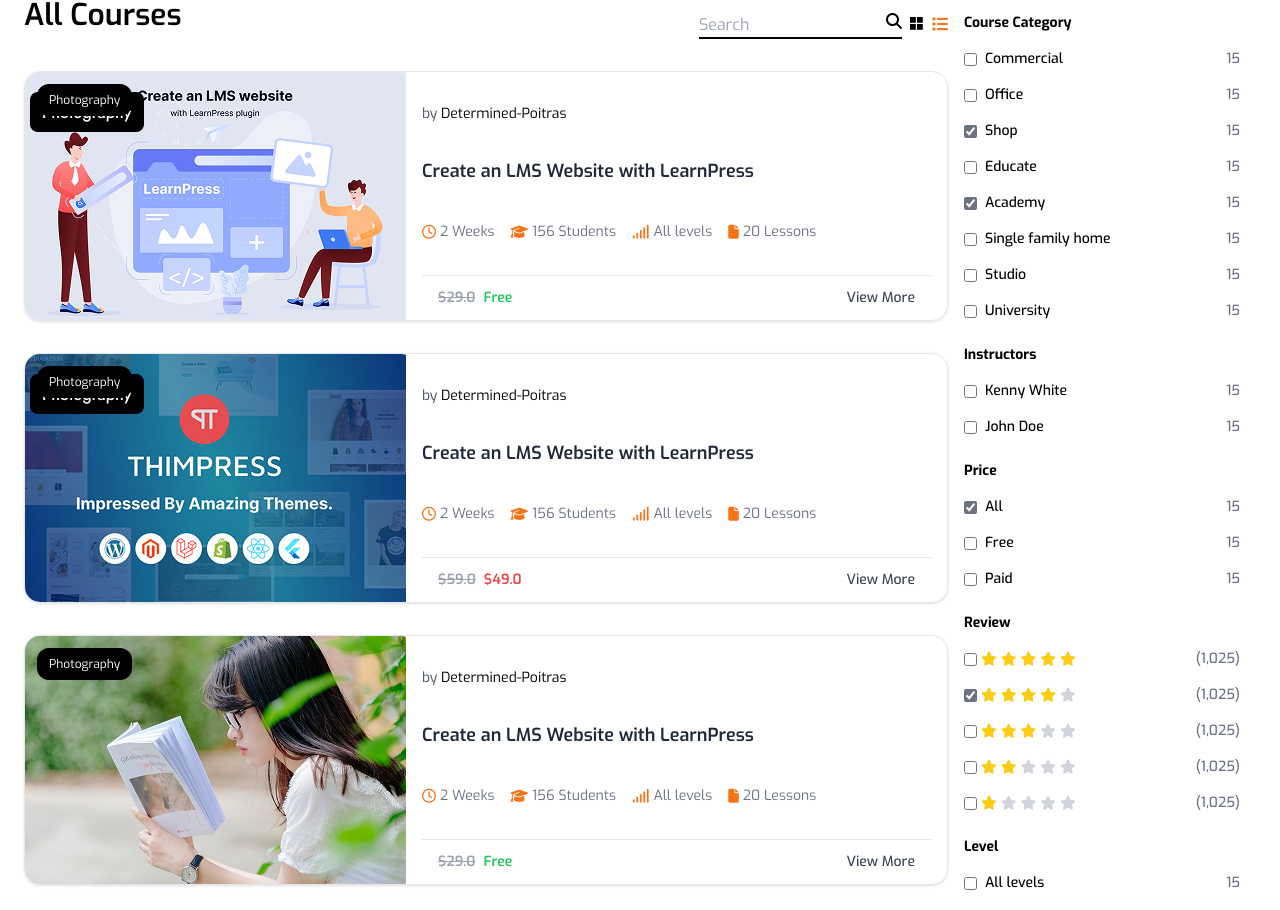
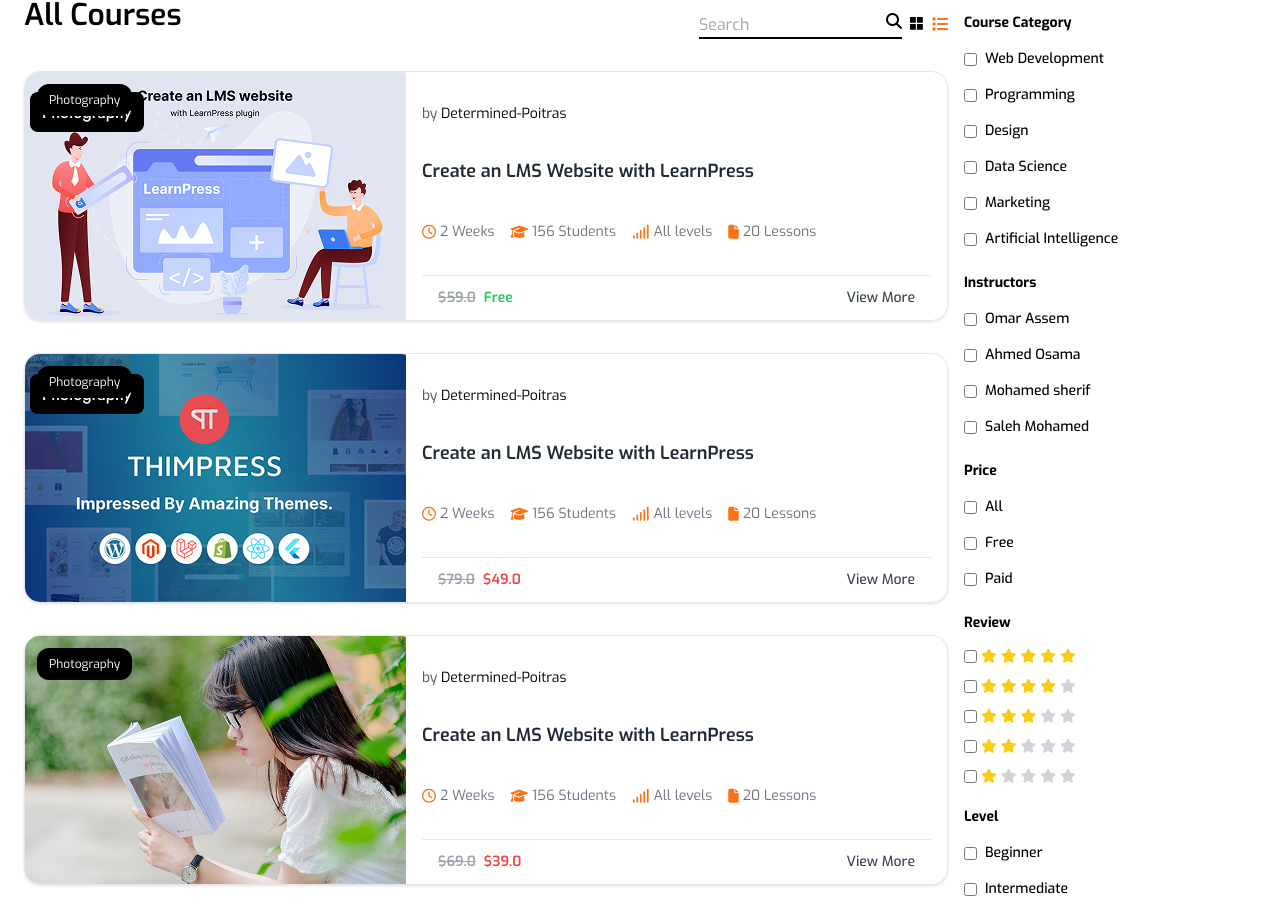
Before and after one commit to ahmedos248/edupress, a React (Vite) app: page /courses in a window 1280 px wide. Shown: the part 159-1069 px from the top of the page. Built offline with nearby package versions, Linux system fonts and the light colour scheme.

Commit message:
added filter functionality to courses & fixed contact page mobile view

```diff
--- a/src/components/Courses/AllCourses.jsx
+++ b/src/components/Courses/AllCourses.jsx
@@ -1,30 +1,71 @@
-import React, { useState } from 'react'
-import SidebarFilter from '../SidebarFilter';
-import CourseCard1 from './CourseCard1';
-import CourseCard2 from './CourseCard2';
-import { Link } from "react-router-dom";
-
+import React, { useState } from "react";
+import SidebarFilter from "../SidebarFilter";
+import CourseCard1 from "./CourseCard1";
+import CourseCard2 from "./CourseCard2";
+import courses from "../../data/courses.json";
 
 const AllCourses = () => {
     const [open, setOpen] = useState(false);
-    const courses = [
-        { image: "/images/Image1.jpg", price: "$29.0", disc: "Free", id: 1 },
-        { image: "/images/Image2.jpg", price: "$59.0", disc1: "$49.0", id: 2 },
-        { image: "/images/Image3.jpg", price: "$29.0", disc: "Free", id: 3 },
-        { image: "/images/Image4.jpg", price: "$29.0", disc: "Free", id: 4 },
-        { image: "/images/Image5.jpg", price: "$29.0", disc: "Free", id: 5 },
-        { image: "/images/Image6.jpg", price: "$29.0", disc: "Free", id: 6 },
-    ];
-    const [active, setActive] = useState('b');
+    const [active, setActive] = useState("b");
+    const [filters, setFilters] = useState({});
+    const [filteredCourses, setFilteredCourses] = useState(courses);
+    const [search, setSearch] = useState("");
+
+    const applyFilters = React.useCallback((filters) => {
+        let result = courses;
+
+        if (filters.category?.length) {
+            result = result.filter((course) =>
+                filters.category.includes(course.category)
+            );
+        }
+
+        if (filters.instructors?.length) {
+            result = result.filter((course) =>
+                filters.instructors.includes(course.instructor)
+            );
+        }
+
+        if (filters.price?.includes("Free")) {
+            result = result.filter((course) => course.disc === "Free");
+        } else if (filters.price?.includes("Paid")) {
+            result = result.filter((course) => course.disc !== "Free");
+        }
+
+        if (filters.review?.length) {
+            result = result.filter((course) =>
+                filters.review.some((star) => Math.round(course.rating) === star)
+            );
+        }
+
+        if (filters.level?.length) {
+            result = result.filter((course) =>
+                filters.level.includes(course.level)
+            );
+        }
+
+        if (search.trim() !== "") {
+            result = result.filter((course) =>
+                course.title.toLowerCase().includes(search.toLowerCase())
+            );
+        }
+
+        setFilteredCourses(result);
+    }, [search]);
+
+    React.useEffect(() => {
+        applyFilters(filters);
+    }, [filters, search, applyFilters]);
+
     return (
         <section className="max-w-screen-xl mx-auto px-6 py-12 bg-white exo-text lg:grid lg:grid-cols-4">
             <button
-                onClick={() => setOpen(prev => !prev)}
+                onClick={() => setOpen((prev) => !prev)}
                 className="lg:hidden text-orange-500 bg-white p-2 rounded shadow float-right"
             >
-                <i class="fa-solid fa-filter"></i>
+                <i className="fa-solid fa-filter"></i>
             </button>
-            <div className='lg:col-span-3'>
+            <div className="lg:col-span-3">
                 <div className="flex flex-col lg:flex-row lg:justify-between items-start mb-8 space-y-4">
                     <div>
                         <h2 className="text-3xl font-semibold">All Courses</h2>
@@ -35,18 +76,20 @@
                                 <input
                                     type="text"
                                     placeholder="Search"
+                                    value={search}
+                                    onChange={(e) => setSearch(e.target.value)}
                                     className="w-full focus:outline-none"
                                 />
                                 <i className="fa-solid fa-magnifying-glass"></i>
                             </div>
 
-                            <div class="w-[14px] h-[22px] bg-white flex items-center justify-center">
+                            <div className="w-[14px] h-[22px] bg-white flex items-center justify-center">
                                 <svg
-                                    onClick={() => setActive('a')}
+                                    onClick={() => setActive("a")}
                                     xmlns="http://www.w3.org/2000/svg"
                                     viewBox="0 0 24 24"
-                                    className={`w-6 h-6 cursor-pointer
-                                        ${active === 'a' ? 'fill-orange-500' : 'fill-black'}`}
+                                    className={`w-6 h-6 cursor-pointer ${active === "a" ? "fill-orange-500" : "fill-black"
+                                        }`}
                                 >
                                     <path d="M0 0h10v10H0V0zM12 0h10v10H12V0zM0 12h10v10H0V12zM12 12h10v10H12V12z" />
                                 </svg>
@@ -54,60 +97,42 @@
 
                             <div>
                                 <i
-                                    onClick={() => setActive('b')}
-                                    className={`fa-solid fa-list cursor-pointer
-                                ${active === 'b' ? 'text-orange-500' : 'text-black'}`}></i>
+                                    onClick={() => setActive("b")}
+                                    className={`fa-solid fa-list cursor-pointer ${active === "b" ? "text-orange-500" : "text-black"
+                                        }`}
+                                ></i>
                             </div>
-
                         </div>
                     </div>
                 </div>
                 <div className="grid grid-cols-2 lg:gap-8 gap-4">
-                    {courses.map((course, idx) => (
-                        <>
-                            {active === 'a' && (
-                                <CourseCard1 key={idx} course={course} />
-                            )}
-                            {active === 'b' && (
-                                <CourseCard2 key={idx} course={course} />
-                            )}
-                        </>
-                    ))}
-                </div>
-                <div className="flex justify-center mt-6 gap-2">
-                    <button className="w-8 h-8 flex items-center justify-center border rounded-full p-6">
-                        <i className="fas fa-chevron-left"></i>
-                    </button>
-                    {[1, 2, 3].map((num) => (
-                        <button
-                            key={num}
-                            className={`w-8 h-8 flex font-medium items-center justify-center p-6 rounded-full ${num === 1
-                                ? "bg-black text-white"
-                                : "border text-gray-500 hover:bg-gray-200"
-                                }`}
-                        >
-                            {num}
-                        </button>
-                    ))}
-                    <button className="w-8 h-8 flex items-center justify-center border rounded-full p-6">
-                        <i className="fas fa-chevron-right"></i>
-                    </button>
+                    {filteredCourses.length > 0 ? (
+                        filteredCourses.map((course, idx) => (
+                            <React.Fragment key={idx}>
+                                {active === "a" && <CourseCard1 course={course} />}
+                                {active === "b" && <CourseCard2 course={course} />}
+                            </React.Fragment>
+                        ))
+                    ) : (
+                        <p>No courses found</p>
+                    )}
                 </div>
             </div>
-            <SidebarFilter className={`backdrop-blur-md bg-white/40 p-4 shadow fixed top-14 right-0 w-[50%] h-full z-20 exo-text lg:text-[16px] text-[14px] font-semibold lg:hidden overflow-scroll custom-scroll transition-all duration-300 ease-in-out ${open ? "left-0" : "-left-full"}`} />
-            <div className='lg:col-span-1 lg:block hidden'>
-                <SidebarFilter />
+            <SidebarFilter
+                filters={filters} setFilters={setFilters}
+                className={`backdrop-blur-md bg-white/40 p-4 pb-14 shadow fixed top-14 left-0 w-[50%] h-full z-20 exo-text lg:text-[16px] text-[14px] font-semibold lg:hidden overflow-scroll custom-scroll transition-all duration-300 ease-in-out ${open ? "translate-x-0" : "-translate-x-full"
+                    }`}
+            />
+            <div className="lg:col-span-1 lg:block hidden">
+                <SidebarFilter filters={filters} setFilters={setFilters} />
             </div>
             <div
-                className={`
-    fixed inset-0 z-10 backdrop-blur-[1px] bg-black bg-opacity-40 w-full h-full lg:hidden
-    transition-all duration-300
-    ${open ? "opacity-100 pointer-events-auto" : "opacity-0 pointer-events-none"}
-  `}
+                className={`fixed inset-0 z-10 backdrop-blur-[1px] bg-black bg-opacity-40 w-full h-full lg:hidden transition-all duration-300 ${open ? "opacity-100 pointer-events-auto" : "opacity-0 pointer-events-none"
+                    }`}
                 onClick={() => setOpen(false)}
             />
         </section>
-    )
-}
+    );
+};
 
-export default AllCourses
+export default AllCourses;
--- a/src/components/Courses/CourseCard2.jsx
+++ b/src/components/Courses/CourseCard2.jsx
@@ -44,21 +44,8 @@
                 </div>
                 <div className="flex relative justify-between items-center px-4 py-3 border-t md:text-sm text-xs text-gray-700">
                     <span className="font-semibold text-gray-700 space-x-2">
-                        {course.disc && (
-                            <>
-                                <s className="text-gray-400">{course.price}</s>
-                                <span className="text-green-500">{course.disc}</span>
-                            </>
-                        )}
-                        {course.disc1 && (
-                            <>
-                                <s className="text-gray-400">{course.price}</s>
-                                <span className="text-red-500">{course.disc1}</span>
-                            </>
-                        )}
-                        {!course.disc && !course.disc1 && (
-                            <span className="text-orange-500">{course.price}</span>
-                        )}
+                        <s className="text-gray-400">{course.price}</s>
+                        <span className={`${course.disc === "Free" ? "text-green-500" : "text-red-500"}`}>{course.disc}</span>
                     </span>
                     <button className="hover:underline font-medium">View More</button>
                 </div>
--- a/src/components/Hero.jsx
+++ b/src/components/Hero.jsx
@@ -1,4 +1,5 @@
 import React from 'react'
+import { Link } from 'react-router-dom'
 
 const Hero = () => {
     return (
@@ -14,9 +15,9 @@
                         We denounce with righteous indignation and dislike men who are so beguiled and demoralized that cannot trouble.
                     </p>
                     <div className="space-x-4">
-                        <button className="bg-orange-500 hover:bg-orange-600 text-white font-semibold px-6 py-3 rounded-full transition">
+                        <Link to="/blog" className="bg-orange-500 hover:bg-orange-600 text-white font-semibold px-6 py-3 rounded-full transition">
                             Posts comment
-                        </button>
+                        </Link>
                     </div>
                 </div>
             </div>
--- a/src/components/SidebarFilter.jsx
+++ b/src/components/SidebarFilter.jsx
@@ -1,17 +1,7 @@
-import { useState } from "react";
-
-const SidebarFilter = ({ className = '' }) => {
-    const [selected, setSelected] = useState({
-        category: ["Shop", "Academy"],
-        instructors: [],
-        price: ["All"],
-        review: [4],
-        level: ["Intermidiate"],
-    });
-
+const SidebarFilter = ({ className = '', filters, setFilters }) => {
     const toggle = (section, value) => {
-        setSelected((prev) => {
-            const current = prev[section];
+        setFilters((prev) => {
+            const current = prev[section] || [];
             const newValues = current.includes(value)
                 ? current.filter((v) => v !== value)
                 : [...current, value];
@@ -21,37 +11,34 @@
 
     const Checkbox = ({ label, section }) => (
         <div className="flex items-center justify-between">
-            <label className="flex items-center gap-2">
+            <label className="flex items-center gap-2 cursor-pointer">
                 <input
                     type="checkbox"
-                    checked={selected[section].includes(label)}
+                    checked={filters[section]?.includes(label) || false}
                     onChange={() => toggle(section, label)}
                     className="accent-gray-500"
                 />
                 {label}
             </label>
-            <span className="text-sm text-gray-500">15</span>
         </div>
     );
 
     const ReviewRow = ({ stars }) => (
         <div className="flex items-center justify-between">
-            <label className="flex items-center gap-1">
+            <label className="flex items-center gap-1 cursor-pointer">
                 <input
                     type="checkbox"
-                    checked={selected.review.includes(stars)}
+                    checked={filters.review?.includes(stars) || false}
                     onChange={() => toggle("review", stars)}
                     className="accent-gray-500"
                 />
                 {Array.from({ length: 5 }, (_, i) => (
                     <span
                         key={i}
-                        className={`fa-star fa ${i < stars ? "text-yellow-400" : "text-gray-300"
-                            }`}
+                        className={`fa-star fa ${i < stars ? "text-yellow-400" : "text-gray-300"}`}
                     ></span>
                 ))}
             </label>
-            <span className="text-sm text-gray-500">(1,025)</span>
         </div>
     );
 
@@ -59,44 +46,31 @@
         <div className={`space-y-6 text-sm font-medium p-4 max-w-xs ${className}`}>
             <div className="space-y-4">
                 <h3 className="font-bold mb-2">Course Category</h3>
-                {[
-                    "Commercial",
-                    "Office",
-                    "Shop",
-                    "Educate",
-                    "Academy",
-                    "Single family home",
-                    "Studio",
-                    "University",
-                ].map((label) => (
+                {["Web Development", "Programming", "Design", "Data Science", "Marketing", "Artificial Intelligence"].map((label) => (
                     <Checkbox key={label} label={label} section="category" />
                 ))}
             </div>
-
             <div className="space-y-4">
                 <h3 className="font-bold mb-2">Instructors</h3>
-                {["Kenny White", "John Doe"].map((label) => (
+                {["Omar Assem", "Ahmed Osama", "Mohamed sherif", "Saleh Mohamed"].map((label) => (
                     <Checkbox key={label} label={label} section="instructors" />
                 ))}
             </div>
-
             <div className="space-y-4">
                 <h3 className="font-bold mb-2">Price</h3>
                 {["All", "Free", "Paid"].map((label) => (
                     <Checkbox key={label} label={label} section="price" />
                 ))}
             </div>
-
             <div className="space-y-4">
                 <h3 className="font-bold mb-2">Review</h3>
                 {[5, 4, 3, 2, 1].map((stars) => (
                     <ReviewRow key={stars} stars={stars} />
                 ))}
             </div>
-
             <div className="space-y-4">
                 <h3 className="font-bold mb-2">Level</h3>
-                {["All levels", "Beginner", "Intermidiate", "Expert"].map((label) => (
+                {["Beginner", "Intermediate", "Expert"].map((label) => (
                     <Checkbox key={label} label={label} section="level" />
                 ))}
             </div>
--- a/src/data/courses.json
+++ b/src/data/courses.json
@@ -1,38 +1,74 @@
 [
     {
+        "id": 1,
+        "title": "React for Beginners",
+        "category": "Web Development",
+        "level": "Beginner",
+        "rating": 4.3,
+        "reviews": 1200,
+        "price": "$59.0",
+        "disc": "Free",
         "image": "/images/Image1.jpg",
-        "price": "$29.0",
-        "disc": "Free",
-        "id": 1
+        "instructor": "Omar Assem"
     },
     {
+        "id": 2,
+        "title": "Advanced JavaScript Mastery",
+        "category": "Programming",
+        "level": "Expert",
+        "rating": 4.8,
+        "reviews": 980,
+        "price": "$79.0",
+        "disc": "$49.0",
         "image": "/images/Image2.jpg",
-        "price": "$59.0",
-        "disc1": "$49.0",
-        "id": 2
+        "instructor": "Ahmed Osama"
     },
     {
+        "id": 3,
+        "title": "UI/UX Design Principles",
+        "category": "Design",
+        "level": "Intermediate",
+        "rating": 4.5,
+        "reviews": 670,
+        "price": "$69.0",
+        "disc": "$39.0",
         "image": "/images/Image3.jpg",
-        "price": "$29.0",
-        "disc": "Free",
-        "id": 3
+        "instructor": "Ahmed Osama"
     },
     {
+        "id": 4,
+        "title": "Data Science with Python",
+        "category": "Data Science",
+        "level": "Intermediate",
+        "rating": 3.6,
+        "reviews": 1500,
+        "price": "$99.0",
+        "disc": "$59.0",
         "image": "/images/Image4.jpg",
-        "price": "$29.0",
-        "disc": "Free",
-        "id": 4
+        "instructor": "Omar Assem"
     },
     {
+        "id": 5,
+        "title": "Digital Marketing Essentials",
+        "category": "Marketing",
+        "level": "Beginner",
+        "rating": 4.3,
+        "reviews": 420,
+        "price": "$49.0",
+        "disc": "Free",
         "image": "/images/Image5.jpg",
-        "price": "$29.0",
-        "disc": "Free",
-        "id": 5
+        "instructor": "Mohamed sherif"
     },
     {
+        "id": 6,
+        "title": "Machine Learning A-Z",
+        "category": "Artificial Intelligence",
+        "level": "Expert",
+        "rating": 2.9,
+        "reviews": 2100,
+        "price": "$129.0",
+        "disc": "$89.0",
         "image": "/images/Image6.jpg",
-        "price": "$29.0",
-        "disc": "Free",
-        "id": 6
+        "instructor": "Saleh Mohamed"
     }
 ]
--- a/src/pages/Contact.jsx
+++ b/src/pages/Contact.jsx
@@ -6,7 +6,7 @@
     return (
         <div>
             <Breadcrumb />
-            <div className='exo-text max-w-screen-xl mx-auto px-6 flex justify-between gap-4 mt-14 mb-10'>
+            <div className='exo-text max-w-screen-xl mx-auto px-6 flex md:justify-between flex-col md:flex-row gap-4 mt-14 mb-10'>
                 <div className='flex flex-col space-y-2'>
                     <h1 className='mb-8 text-4xl font-semibold'>Need a direct line?</h1>
                     <p className='text-gray-500'>Cras massa et odio donec faucibus in. Vitae pretium massa dolor ullamcorper lectus elit quam.</p>
```
Also changed, not shown: src/components/Courses/CourseCard1.jsx (+2 -15 lines).
